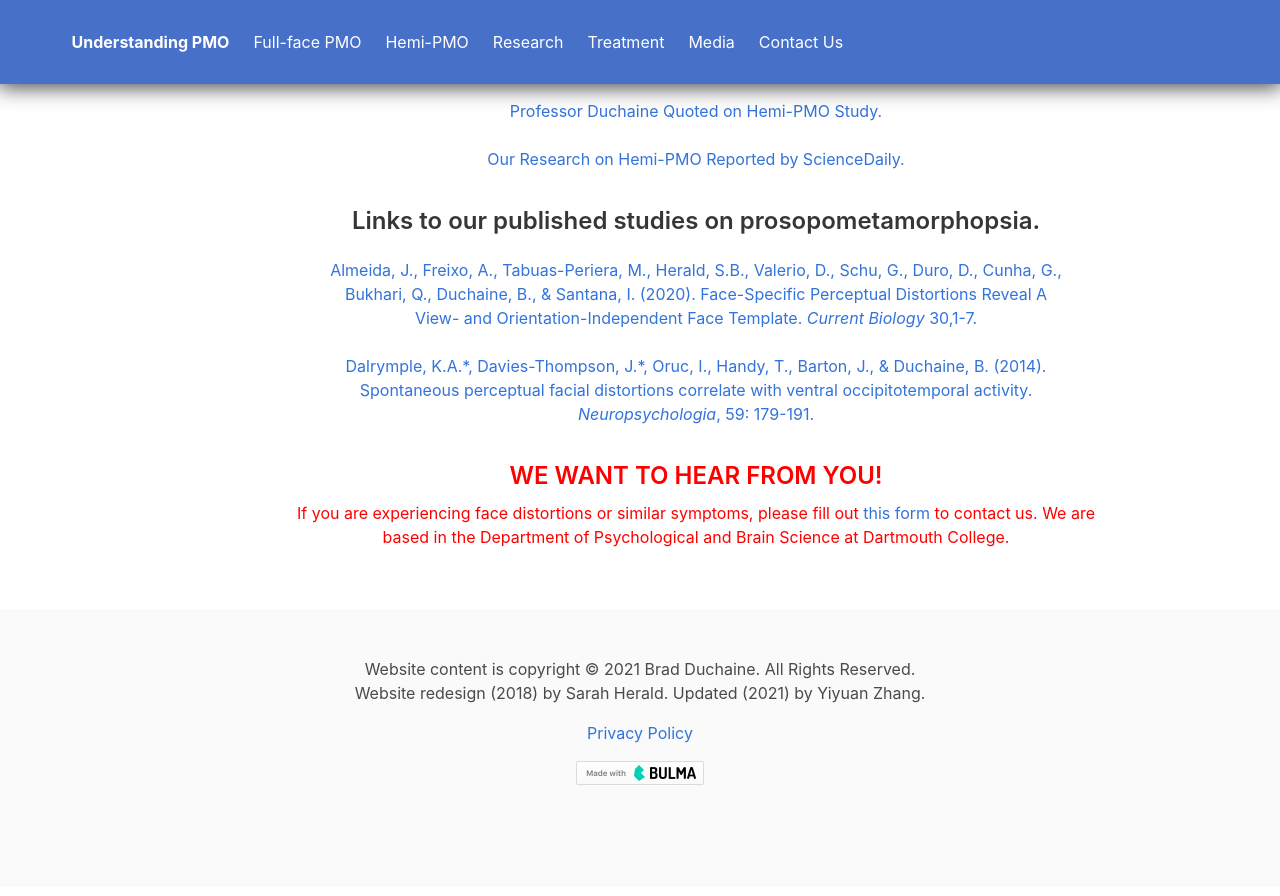
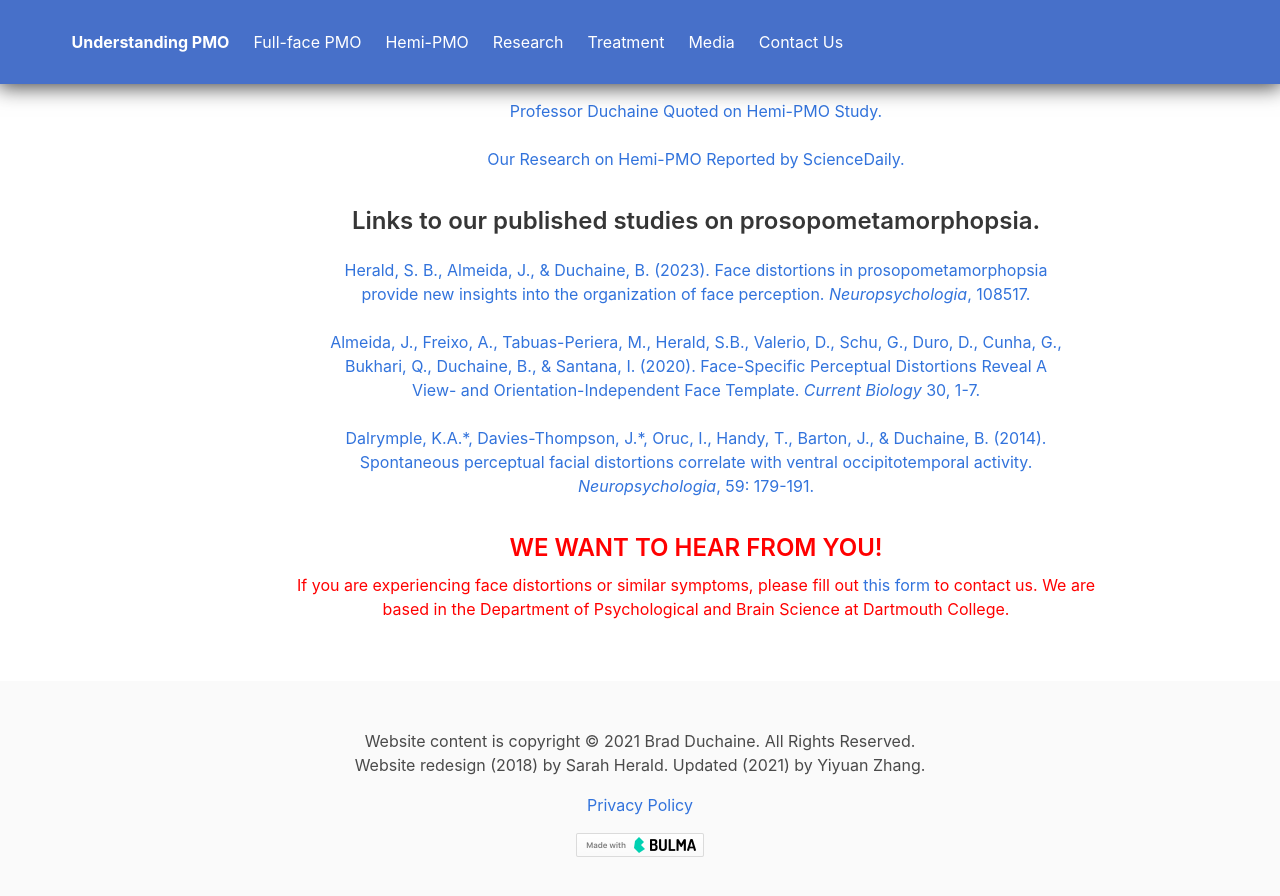
Before and after one commit to ryezyy11/hemiPMO.org, a Jekyll site: the page built from pages/media/media.html, in a window 1280 px wide and 900 px high, scrolled down 904 px. Shown: the top 896 px of the window. Built offline with Jekyll 4.4.1, drawn with Linux system fonts in a browser that asks for light colours; grey boxes are pictures that could not be loaded.

Commit message:
Revised Media Page
Added Sarah's review on PMO.
Minor changes in citations of cur bio paper.

```diff
--- a/pages/media/media.html
+++ b/pages/media/media.html
@@ -31,7 +31,9 @@ permalink: /media/
     <article class="content">
         <h2  class="title is-4">Links to our published studies on prosopometamorphopsia.</h2>
         <div class="column is-10" style="margin: auto;text-align: center;">
-            <a href="https://lab.faceblind.org/papers/almeida_20_Curr_Biol.pdf">Almeida, J., Freixo, A., Tabuas-Periera, M., Herald, S.B., Valerio, D., Schu, G., Duro, D., Cunha, G., Bukhari, Q., Duchaine, B., & Santana, I. (2020). Face-Specific Perceptual Distortions Reveal A View- and Orientation-Independent Face Template. <i>Current Biology</i> 30,1-7.</a>
+            <a href="https://lab.faceblind.org/papers/herald23_pmoreview.pdf">Herald, S. B., Almeida, J., & Duchaine, B. (2023). Face distortions in prosopometamorphopsia provide new insights into the organization of face perception. <i>Neuropsychologia</i>, 108517.</a>
+            </br></br>
+            <a href="https://lab.faceblind.org/papers/almeida_20_Curr_Biol.pdf">Almeida, J., Freixo, A., Tabuas-Periera, M., Herald, S.B., Valerio, D., Schu, G., Duro, D., Cunha, G., Bukhari, Q., Duchaine, B., & Santana, I. (2020). Face-Specific Perceptual Distortions Reveal A View- and Orientation-Independent Face Template. <i>Current Biology</i> 30, 1-7.</a>
             </br></br>
             <a href="https://lab.faceblind.org/papers/dalrymple_2014_neuropsychologia.pdf">Dalrymple, K.A.*, Davies-Thompson, J.*, Oruc, I., Handy, T., Barton, J., & Duchaine, B. (2014). Spontaneous perceptual facial distortions correlate with ventral occipitotemporal activity. <i>Neuropsychologia</i>, 59: 179-191. </a>
         </div>
```
Also changed, not shown: 2 other files.
